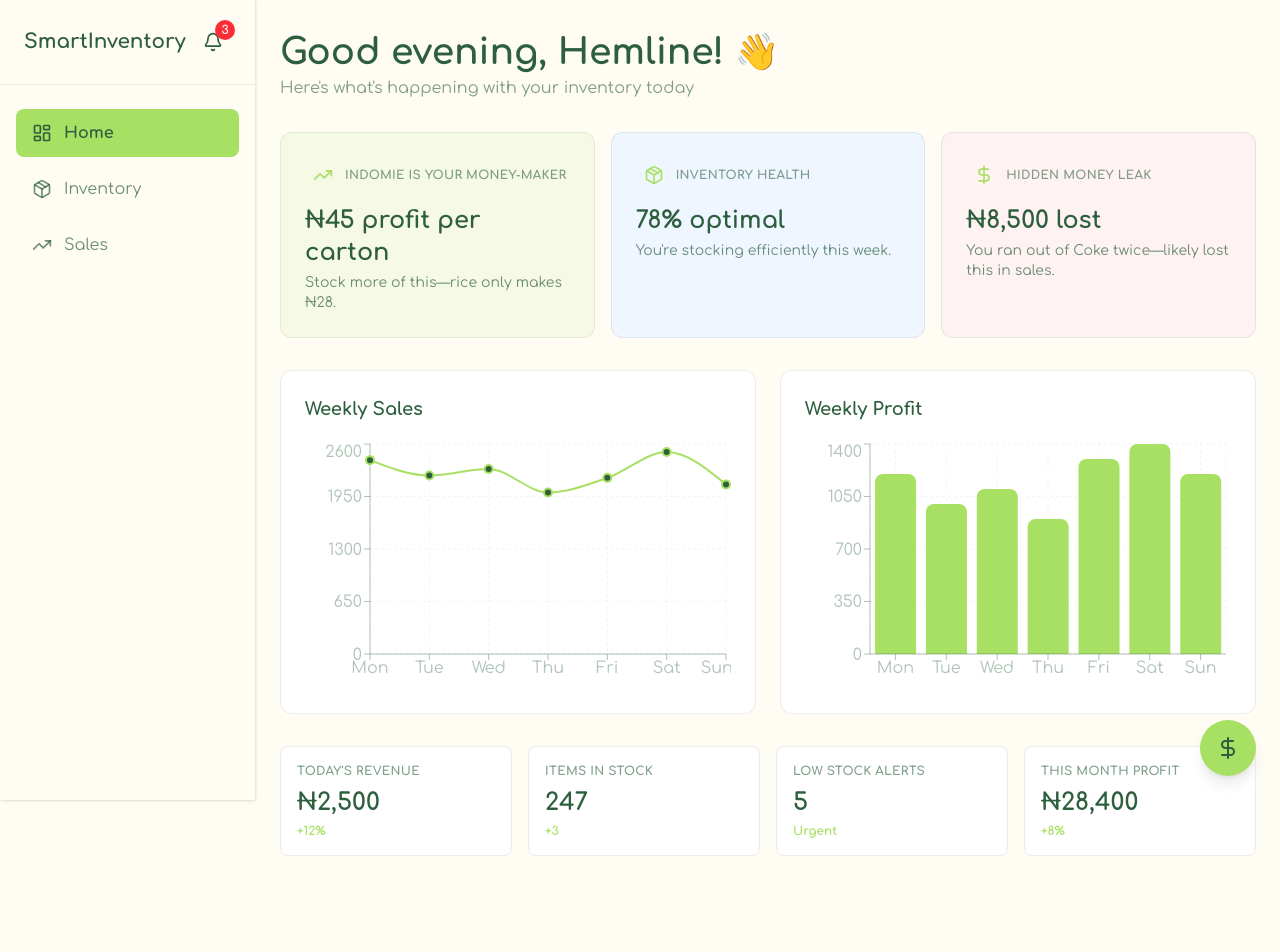
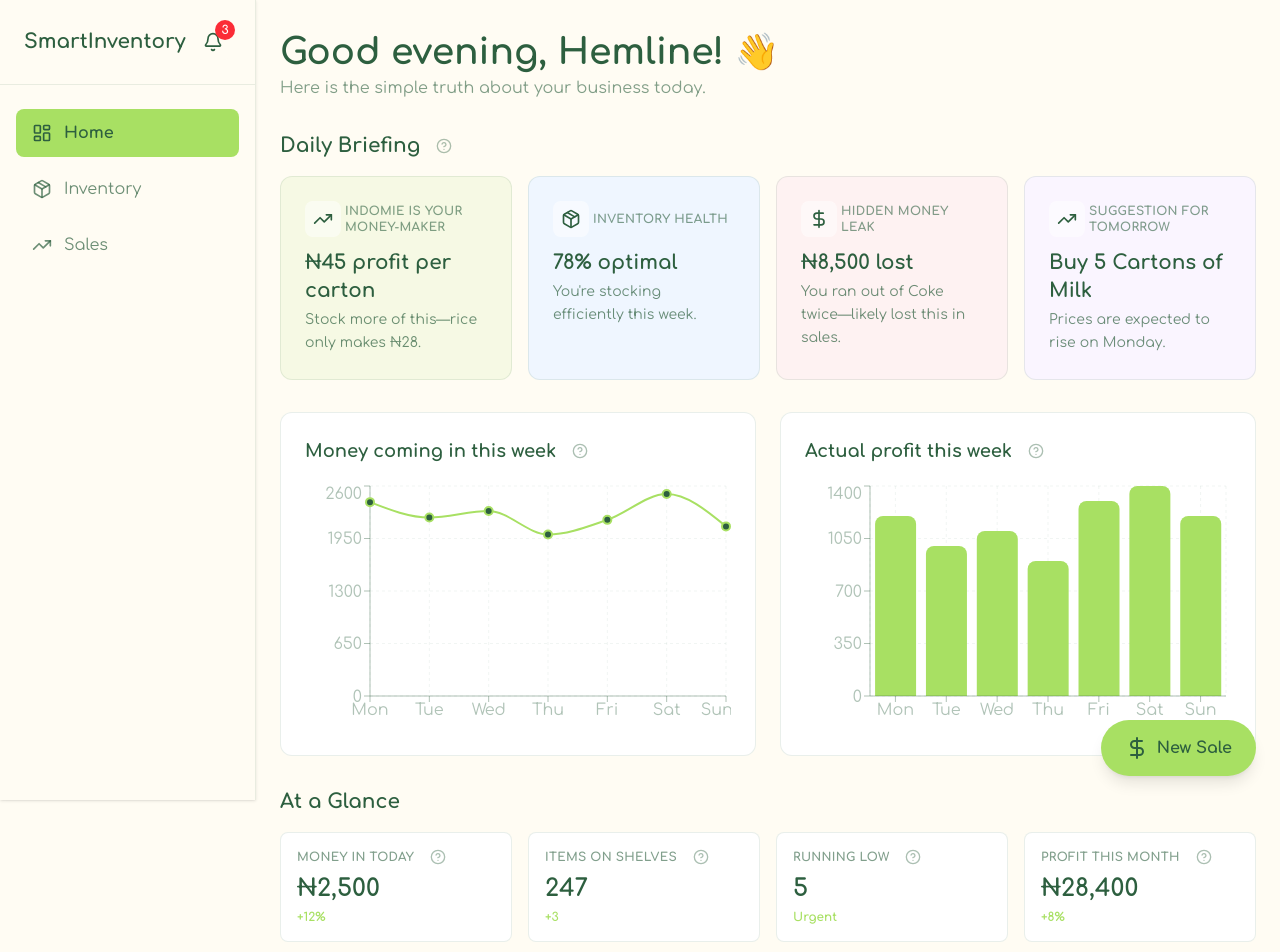
Before and after one commit to Incognitol07/smart-inventory, a Next.js app: page /dashboard in a window 1280 px wide. Shown: the top 952 px of the page. Before the commit the page ends 888 px from the top, so only its background shows below. Built offline with nearby package versions, Linux system fonts and the light colour scheme.

Commit message:
feat: add ContextTooltip component for enhanced user guidance in dashboard and sales pages

```diff
--- /dev/null
+++ b/app/components/shared/ContextTooltip.tsx
@@ -0,0 +1,45 @@
+"use client";
+
+import { useState } from "react";
+import { HelpCircle } from "lucide-react";
+import { AnimatePresence, motion } from "framer-motion";
+
+interface ContextTooltipProps {
+  content: string;
+}
+
+export default function ContextTooltip({ content }: ContextTooltipProps) {
+  const [isVisible, setIsVisible] = useState(false);
+
+  return (
+    <div
+      className="relative inline-flex items-center ml-2"
+      onMouseEnter={() => setIsVisible(true)}
+      onMouseLeave={() => setIsVisible(false)}
+    >
+      <button
+        type="button"
+        onClick={() => setIsVisible(!isVisible)}
+        className="text-deep-forest/40 hover:text-granny-green transition-colors cursor-help focus:outline-none"
+        aria-label="What does this mean?"
+      >
+        <HelpCircle size={16} />
+      </button>
+
+      <AnimatePresence>
+        {isVisible && (
+          <motion.div
+            initial={{ opacity: 0, y: 10, scale: 0.95 }}
+            animate={{ opacity: 1, y: 0, scale: 1 }}
+            exit={{ opacity: 0, y: 10, scale: 0.95 }}
+            transition={{ duration: 0.2 }}
+            className="absolute bottom-full left-1/2 -translate-x-1/2 mb-2 w-48 p-3 bg-deep-forest text-cream text-xs rounded-lg shadow-xl z-50 text-center leading-relaxed"
+          >
+            {content}
+            <div className="absolute top-full left-1/2 -translate-x-1/2 border-8 border-transparent border-t-deep-forest" />
+          </motion.div>
+        )}
+      </AnimatePresence>
+    </div>
+  );
+}
--- a/app/dashboard/page.tsx
+++ b/app/dashboard/page.tsx
@@ -15,6 +15,7 @@ import {
   ResponsiveContainer,
 } from "recharts";
 import QuickSaleModal from "../components/modals/QuickSaleModal";
+import ContextTooltip from "../components/shared/ContextTooltip";
 
 // Mock data
 const salesData = [
@@ -48,6 +49,13 @@ const insights = [
     value: "₦8,500 lost",
     description: "You ran out of Coke twice—likely lost this in sales.",
     color: "bg-red-50",
+  },
+  {
+    icon: TrendingUp, // Using TrendingUp for "Advice"
+    title: "Suggestion for tomorrow",
+    value: "Buy 5 Cartons of Milk",
+    description: "Prices are expected to rise on Monday.",
+    color: "bg-purple-50",
   },
 ];
 
@@ -112,34 +120,39 @@ export default function DashboardPage() {
               {greeting}, {storeName}! 👋
             </h1>
             <p className="text-deep-forest/60">
-              Here&apos;s what&apos;s happening with your inventory today
+              Here is the simple truth about your business today.
             </p>
           </motion.div>
 
           {/* Insights Grid */}
           <motion.div variants={itemVariants}>
-            <div className="grid sm:grid-cols-2 lg:grid-cols-3 gap-4">
+            <div className="flex items-center gap-2 mb-4">
+               <h2 className="text-xl font-bold text-deep-forest">Daily Briefing</h2>
+               <ContextTooltip content="These are the most important things you need to know right now. We analyzed your sales so you don't have to." />
+            </div>
+
+            <div className="grid sm:grid-cols-2 lg:grid-cols-4 gap-4">
               {insights.map((insight, idx) => (
                 <motion.div
                   key={idx}
                   whileHover={{ scale: 1.02, y: -5 }}
                   transition={{ duration: 0.3 }}
-                  className={`p-6 rounded-xl border border-deep-forest/10 ${insight.color}`}
+                  className={`p-6 rounded-xl border border-deep-forest/10 ${insight.color} h-full`}
                 >
                   <div className="flex items-start gap-3 mb-3">
                     <div className="flex flex-row items-center gap-1">
-                      <div className="p-2 rounded-lg">
-                        <insight.icon size={20} className="text-granny-green" />
+                      <div className="p-2 rounded-lg bg-white/50">
+                        <insight.icon size={20} className="text-deep-forest" />
                       </div>
                       <span className="text-xs font-semibold text-deep-forest/60 uppercase tracking-wide">
                         {insight.title}
                       </span>
                     </div>
                   </div>
-                  <p className="text-2xl font-bold text-deep-forest mb-1">
+                  <p className="text-xl font-bold text-deep-forest mb-1">
                     {insight.value}
                   </p>
-                  <p className="text-sm text-deep-forest/70">
+                  <p className="text-sm text-deep-forest/70 leading-relaxed">
                     {insight.description}
                   </p>
                 </motion.div>
@@ -158,9 +171,13 @@ export default function DashboardPage() {
               whileHover={{ scale: 1.01 }}
               transition={{ duration: 0.3 }}
             >
-              <h3 className="text-lg font-bold text-deep-forest mb-4">
-                Weekly Sales
+              <div className="flex items-center gap-2 mb-4">
+                <h3 className="text-lg font-bold text-deep-forest">
+                  Money coming in this week
                 </h3>
+                 <ContextTooltip content="This is the total cash you received from customers. It doesn't include your expenses yet." />
+              </div>
+
               <ResponsiveContainer width="100%" height={250}>
                 <LineChart data={salesData}>
                   <CartesianGrid strokeDasharray="3 3" stroke="#2d5f3f10" />
@@ -190,9 +207,12 @@ export default function DashboardPage() {
               whileHover={{ scale: 1.01 }}
               transition={{ duration: 0.3 }}
             >
-              <h3 className="text-lg font-bold text-deep-forest mb-4">
-                Weekly Profit
+              <div className="flex items-center gap-2 mb-4">
+                <h3 className="text-lg font-bold text-deep-forest">
+                  Actual profit this week
                 </h3>
+                <ContextTooltip content="This is the money you actually keep after paying for the goods. This is your real earnings." />
+              </div>
               <ResponsiveContainer width="100%" height={250}>
                 <BarChart data={salesData}>
                   <CartesianGrid strokeDasharray="3 3" stroke="#2d5f3f10" />
@@ -212,24 +232,46 @@ export default function DashboardPage() {
           </motion.div>
 
           {/* Summary Stats */}
-          <motion.div
-            variants={itemVariants}
-            className="grid grid-cols-1 sm:grid-cols-2 md:grid-cols-4 gap-4"
-          >
+          <motion.div variants={itemVariants}>
+             <h2 className="text-xl font-bold text-deep-forest mb-4">At a Glance</h2>
+            <div className="grid grid-cols-1 sm:grid-cols-2 md:grid-cols-4 gap-4">
               {[
-              { label: "Today's Revenue", value: "₦2,500", change: "+12%" },
-              { label: "Items in Stock", value: "247", change: "+3" },
-              { label: "Low Stock Alerts", value: "5", change: "Urgent" },
-              { label: "This Month Profit", value: "₦28,400", change: "+8%" },
+                {
+                  label: "Money In Today",
+                  value: "₦2,500",
+                  change: "+12%",
+                  tooltip: "Total cash collected today."
+                },
+                {
+                  label: "Items on Shelves",
+                  value: "247",
+                  change: "+3",
+                  tooltip: "The total number of products you have available to sell right now."
+                },
+                {
+                  label: "Running Low",
+                  value: "5",
+                  change: "Urgent",
+                  tooltip: "Products that will run out soon. You should re-order these."
+                },
+                {
+                  label: "Profit This Month",
+                  value: "₦28,400",
+                  change: "+8%",
+                  tooltip: "Total profit made since the 1st of the month."
+                },
               ].map((stat, idx) => (
                 <motion.div
                   key={idx}
                   whileHover={{ scale: 1.02 }}
                   className="bg-white p-4 rounded-lg border border-deep-forest/10"
                 >
-                <p className="text-xs font-semibold text-deep-forest/60 uppercase tracking-wide mb-2">
+                  <div className="flex items-center gap-2 mb-2">
+                    <p className="text-xs font-semibold text-deep-forest/60 uppercase tracking-wide">
                       {stat.label}
                     </p>
+                    <ContextTooltip content={stat.tooltip} />
+                  </div>
                   <p className="text-2xl font-bold text-deep-forest mb-1">
                     {stat.value}
                   </p>
@@ -238,6 +280,7 @@ export default function DashboardPage() {
                   </p>
                 </motion.div>
               ))}
+            </div>
           </motion.div>
         </motion.div>
       </div>
@@ -247,9 +290,10 @@ export default function DashboardPage() {
         whileHover={{ scale: 1.1 }}
         whileTap={{ scale: 0.9 }}
         onClick={() => setShowQuickSale(true)}
-        className="fixed bottom-6 right-6 bg-granny-green text-deep-forest p-4 rounded-full shadow-lg hover:shadow-xl transition-shadow z-50"
+        className="fixed bottom-6 right-6 bg-granny-green text-deep-forest p-4 rounded-full shadow-lg hover:shadow-xl transition-shadow z-50 flex items-center gap-2 font-bold px-6"
       >
         <DollarSign size={24} />
+        <span>New Sale</span>
       </motion.button>
 
       {/* Quick Sale Modal */}
--- a/app/dashboard/sales/page.tsx
+++ b/app/dashboard/sales/page.tsx
@@ -15,6 +15,7 @@ import {
   ResponsiveContainer,
 } from "recharts";
 import ExportReportModal from "../../components/modals/ExportReportModal";
+import ContextTooltip from "../../components/shared/ContextTooltip";
 
 type WeeklySale = {
   day: string;
@@ -27,6 +28,7 @@ type MonthlySale = {
   month: string;
   sales: number;
   profit: number;
+  transactions?: number;
 };
 
 export default function SalesPage() {
@@ -76,10 +78,10 @@ export default function SalesPage() {
           <div className="flex flex-col sm:flex-row items-start sm:items-center justify-between gap-4">
             <div>
               <h1 className="text-3xl sm:text-4xl font-bold text-deep-forest mb-2">
-                Sales
+                Sales Records
               </h1>
               <p className="text-deep-forest/60">
-                Track your sales performance and revenue
+                Detailed proof of every kobo you made.
               </p>
             </div>
             <motion.button
@@ -89,7 +91,7 @@ export default function SalesPage() {
               className="bg-granny-green text-deep-forest px-6 py-3 rounded-lg font-semibold flex items-center gap-2"
             >
               <Download size={20} />
-              Export Report
+              Download Report
             </motion.button>
           </div>
 
@@ -125,21 +127,23 @@ export default function SalesPage() {
           <div className="grid grid-cols-1 sm:grid-cols-2 md:grid-cols-4 gap-4">
             {[
               {
-                label: "Total Sales",
+                label: "Money In (Sales)",
                 value: `₦${salesData
                   .reduce((sum, item) => sum + item.sales, 0)
                   .toLocaleString()}`,
                 icon: DollarSign,
+                tooltip: "Total amount collected from customers before any expenses."
               },
               {
-                label: "Total Profit",
+                label: "Money You Keep (Profit)",
                 value: `₦${salesData
                   .reduce((sum, item) => sum + item.profit, 0)
                   .toLocaleString()}`,
                 icon: TrendingUp,
+                tooltip: "The actual profit remaining after subtracting the cost of goods."
               },
               {
-                label: "Transactions",
+                label: "Number of Sales",
                 value:
                   selectedPeriod === "week"
                     ? (salesData as WeeklySale[])
@@ -147,9 +151,10 @@ export default function SalesPage() {
                         .toString()
                     : "N/A",
                 icon: Calendar,
+                 tooltip: "Total number of individual times a customer bought something."
               },
               {
-                label: "Avg Transaction",
+                label: "Avg. Spend per Person",
                 value: `₦${Math.round(
                   salesData.reduce((sum, item) => sum + item.sales, 0) /
                     (selectedPeriod === "week"
@@ -160,6 +165,7 @@ export default function SalesPage() {
                       : salesData.length)
                 )}`,
                 icon: DollarSign,
+                tooltip: "On average, how much one customer spends in a single visit."
               },
             ].map((stat, idx) => (
               <motion.div
@@ -167,11 +173,12 @@ export default function SalesPage() {
                 whileHover={{ scale: 1.02 }}
                 className="bg-white p-6 rounded-xl border border-deep-forest/10"
               >
-                <div className="flex items-center gap-3 mb-4">
+                <div className="flex items-center gap-2 mb-4">
                   <stat.icon className="text-granny-green" size={24} />
                   <span className="text-sm font-semibold text-deep-forest/60 uppercase tracking-wide">
                     {stat.label}
                   </span>
+                  <ContextTooltip content={stat.tooltip} />
                 </div>
                 <p className="text-3xl font-bold text-deep-forest">
                   {stat.value}
@@ -188,9 +195,13 @@ export default function SalesPage() {
               whileHover={{ scale: 1.01 }}
               transition={{ duration: 0.3 }}
             >
-              <h3 className="text-lg font-bold text-deep-forest mb-4">
-                {selectedPeriod === "week" ? "Weekly Sales" : "Monthly Sales"}
-              </h3>
+              <div className="flex items-center gap-2 mb-4">
+                 <h3 className="text-lg font-bold text-deep-forest">
+                    {selectedPeriod === "week" ? "Money In (This Week)" : "Money In (This Month)"}
+                 </h3>
+                 <ContextTooltip content="Visual tracking of your daily sales." />
+              </div>
+
               <ResponsiveContainer width="100%" height={250}>
                 <LineChart data={salesData}>
                   <CartesianGrid strokeDasharray="3 3" stroke="#2d5f3f10" />
@@ -223,9 +234,12 @@ export default function SalesPage() {
               whileHover={{ scale: 1.01 }}
               transition={{ duration: 0.3 }}
             >
-              <h3 className="text-lg font-bold text-deep-forest mb-4">
-                {selectedPeriod === "week" ? "Weekly Profit" : "Monthly Profit"}
-              </h3>
+              <div className="flex items-center gap-2 mb-4">
+                 <h3 className="text-lg font-bold text-deep-forest">
+                    {selectedPeriod === "week" ? "Profit (This Week)" : "Profit (This Month)"}
+                 </h3>
+                 <ContextTooltip content="Visual tracking of your daily profit." />
+              </div>
               <ResponsiveContainer width="100%" height={250}>
                 <BarChart data={salesData}>
                   <CartesianGrid strokeDasharray="3 3" stroke="#2d5f3f10" />
@@ -253,9 +267,13 @@ export default function SalesPage() {
             whileHover={{ scale: 1.01 }}
             transition={{ duration: 0.3 }}
           >
-            <h3 className="text-lg font-bold text-deep-forest mb-4">
-              Top Selling Products
-            </h3>
+            <div className="flex items-center gap-2 mb-4">
+              <h3 className="text-lg font-bold text-deep-forest">
+                 What is selling fast?
+              </h3>
+              <ContextTooltip content="These items are moving the fastest. Watch their stock levels closely." />
+            </div>
+
             <div className="overflow-x-auto">
               <table className="w-full">
                 <thead>
@@ -264,13 +282,22 @@ export default function SalesPage() {
                       Product
                     </th>
                     <th className="text-left py-2 text-deep-forest font-semibold">
-                      Sold
+                      <div className="flex items-center gap-1">
+                          Quantity Sold
+                          <ContextTooltip content="Total units sold in this period" />
+                      </div>
                     </th>
                     <th className="text-left py-2 text-deep-forest font-semibold">
-                      Revenue
+                       <div className="flex items-center gap-1">
+                          Money In
+                          <ContextTooltip content="Total revenue from this item" />
+                      </div>
                     </th>
                     <th className="text-left py-2 text-deep-forest font-semibold">
-                      Profit
+                       <div className="flex items-center gap-1">
+                          Actual Profit
+                          <ContextTooltip content="Total profit from this item" />
+                      </div>
                     </th>
                   </tr>
                 </thead>
@@ -303,7 +330,7 @@ export default function SalesPage() {
           {/* Mobile Top Products Cards */}
           <div className="md:hidden space-y-4">
             <h3 className="text-lg font-bold text-deep-forest mb-4">
-              Top Selling Products
+              What is selling fast?
             </h3>
             {topProducts.map((product, idx) => (
               <motion.div
@@ -318,19 +345,19 @@ export default function SalesPage() {
                 </h4>
                 <div className="grid grid-cols-2 gap-4 text-sm">
                   <div>
-                    <p className="text-deep-forest/60">Sold</p>
+                    <p className="text-deep-forest/60">Quantity Sold</p>
                     <p className="font-medium text-deep-forest">
                       {product.sold}
                     </p>
                   </div>
                   <div>
-                    <p className="text-deep-forest/60">Revenue</p>
+                    <p className="text-deep-forest/60">Money In</p>
                     <p className="font-medium text-deep-forest">
                       ₦{product.revenue.toLocaleString()}
                     </p>
                   </div>
                   <div className="col-span-2">
-                    <p className="text-deep-forest/60">Profit</p>
+                    <p className="text-deep-forest/60">Actual Profit</p>
                     <p className="font-medium text-deep-forest">
                       ₦{product.profit.toLocaleString()}
                     </p>
```
Lines whose indentation alone changed are shown as unchanged.
